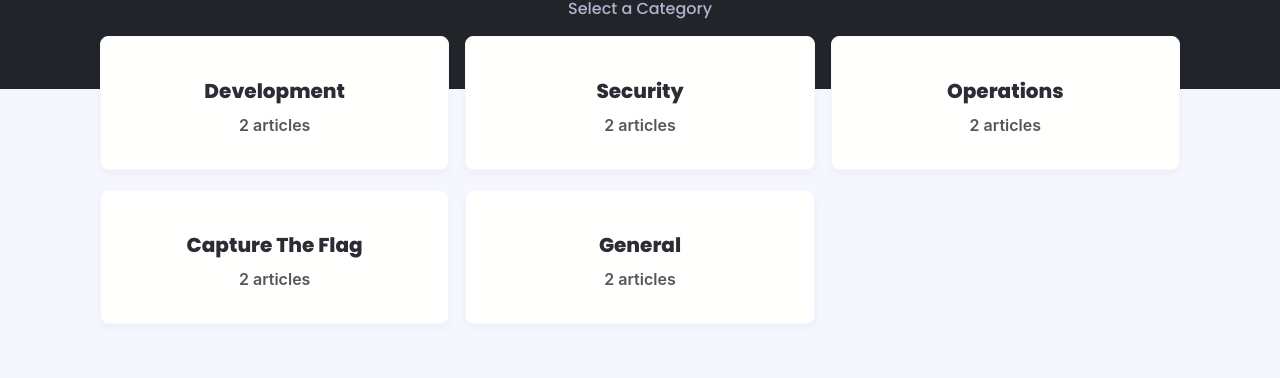
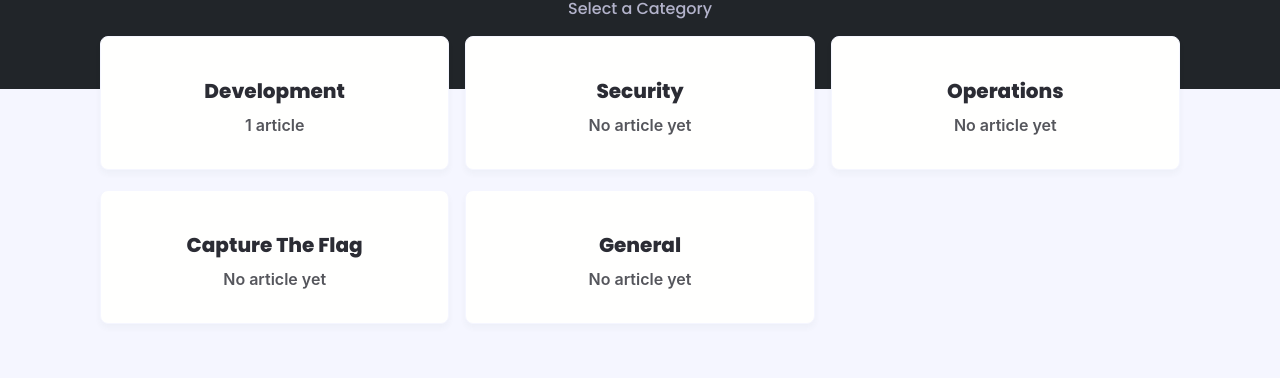
Before and after one commit to teamkhunglong/teamkhunglong.github.io, a Jekyll site: the page built from index.html, in a window 1280 px wide. Shown: the part 475-853 px from the top of the page. Built offline with Jekyll 4.4.1, drawn with Linux system fonts in a browser that asks for light colours; nearby versions of some CDN libraries; some web fonts are replaced; comment, search, counter and statistics services are not loaded.

Commit message:
Redo post count - pull requests to odin repo

```diff
--- a/index.html
+++ b/index.html
@@ -19,11 +19,13 @@ title: Home
               <div class="card card-link">
                 <div class="card-body text-center my-4">
                   <h5 class="text-bold">{{ page_category.name }}</h5>
-
-                  {% if category[1].size == 1 %}
-                  <p class="m-0">{{ category | last | size }} article</p>
+                  {% assign post_count = site.categories[category_name].size%}
+                  {% if post_count == nil %}
+                  <p class="m-0">No article yet</p>
+                  {% elsif post_count == 1 %}
+                  <p class="m-0">{{ post_count }} article</p>
                   {% else %}
-                  <p class="m-0">{{ category | last | size }} articles</p>
+                  <p class="m-0">{{ post_count }} articles</p>
                   {% endif %}
                 </div>
               </div>
```
